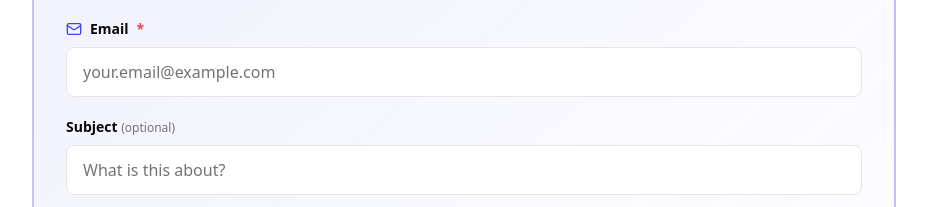
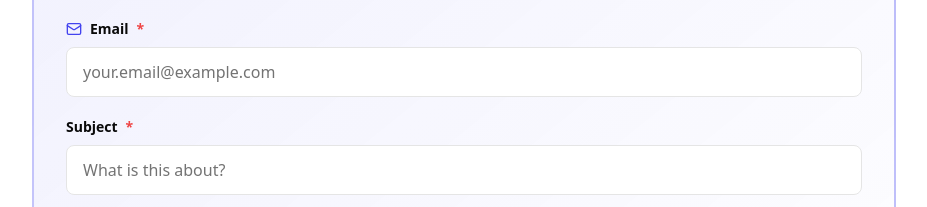
Before and after one commit to ashish159565/PORTFOLIO, a Next.js app: page / in a window 1280 px wide. Shown: the part 8704-8911 px from the top of the page, without its empty margins (176-1103 px from the left). Built offline with nearby package versions, Linux system fonts and the light colour scheme.

Commit message:
Made SUbject Mandatory

```diff
--- a/src/components/contact-form.tsx
+++ b/src/components/contact-form.tsx
@@ -42,7 +42,12 @@ export function ContactForm() {
   const handleSubmit = async (e: React.FormEvent) => {
     e.preventDefault();
 
-    if (!formData.name || !formData.email || !formData.message) {
+    if (
+      !formData.name ||
+      !formData.email ||
+      !formData.subject ||
+      !formData.message
+    ) {
       setStatus("error");
       setMessage("Please fill in all required fields");
       return;
@@ -125,16 +130,13 @@ export function ContactForm() {
         />
       </div>
 
-      {/* Subject Field (Optional) */}
+      {/* Subject Field */}
       <div className="space-y-2">
         <label
           htmlFor="subject"
-          className="block text-sm font-semibold text-foreground"
+          className="block text-sm font-semibold text-foreground flex items-center gap-2"
         >
-          Subject{" "}
-          <span className="text-muted-foreground text-xs font-normal">
-            (optional)
-          </span>
+          Subject <span className="text-red-500">*</span>
         </label>
         <input
           type="text"
@@ -144,6 +146,7 @@ export function ContactForm() {
           onChange={handleChange}
           placeholder="What is this about?"
           className="w-full px-4 py-3 rounded-lg border border-border bg-background text-foreground placeholder-muted-foreground focus:outline-none focus:ring-2 focus:ring-accent focus:border-transparent transition-all duration-200 hover:border-accent/50"
+          required
         />
       </div>
 
```
